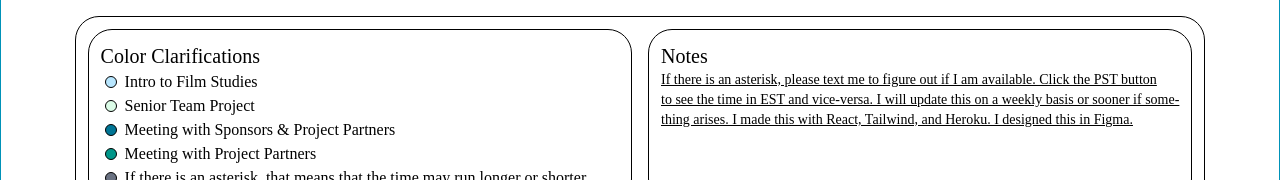
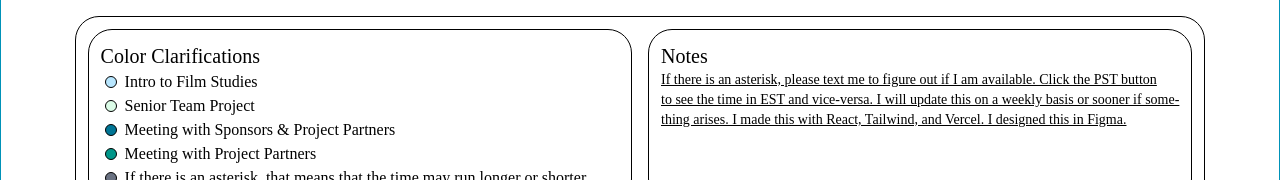
Before and after one commit to aryianj/weekly-calendar, a React (Vite) app in the folder cal/: page / in a window 1280 px wide. Shown: the part 447-627 px from the top of the page. Built offline with nearby package versions, Linux system fonts and the light colour scheme; a web font is replaced by a local one.

Commit message:
changed heroku to vercel

```diff
--- a/cal/src/App.jsx
+++ b/cal/src/App.jsx
@@ -1,7 +1,6 @@
 import { useEffect, useState } from 'react'
+import { isMobile, isTablet, isDesktop } from 'react-device-detect';
 import './App.css'
-import { isMobile, isTablet, isDesktop } from 'react-device-detect';
-
 
 function App() {
   const [timeZone, setTimeZone] = useState("PST");
@@ -141,7 +140,7 @@
                 <h1 className='text-xl'>Notes</h1>
                 <p className='underline text-sm'>If there is an asterisk, please text me to figure out if I am available. Click the PST button <br />
                 to see the time in EST and vice-versa. I will update this on a weekly basis or sooner if some- <br/>
-                thing arises. I made this with React, Tailwind, and Heroku. I designed this in Figma.</p>
+                thing arises. I made this with React, Tailwind, and Vercel. I designed this in Figma.</p>
               </div>
             </div>
           </div>
@@ -267,7 +266,7 @@
                   <p className="underline text-sm">
                     If there is an asterisk, please text me to figure out if I am available. Click the PST button <br />
                     to see the time in EST and vice-versa. I will update this on a weekly basis or sooner if something arises. <br />
-                    I made this with React, Tailwind, and Heroku. I designed this in Figma.
+                    I made this with React, Tailwind, and Vercel. I designed this in Figma.
                   </p>
                 </div>
               </div>
```
